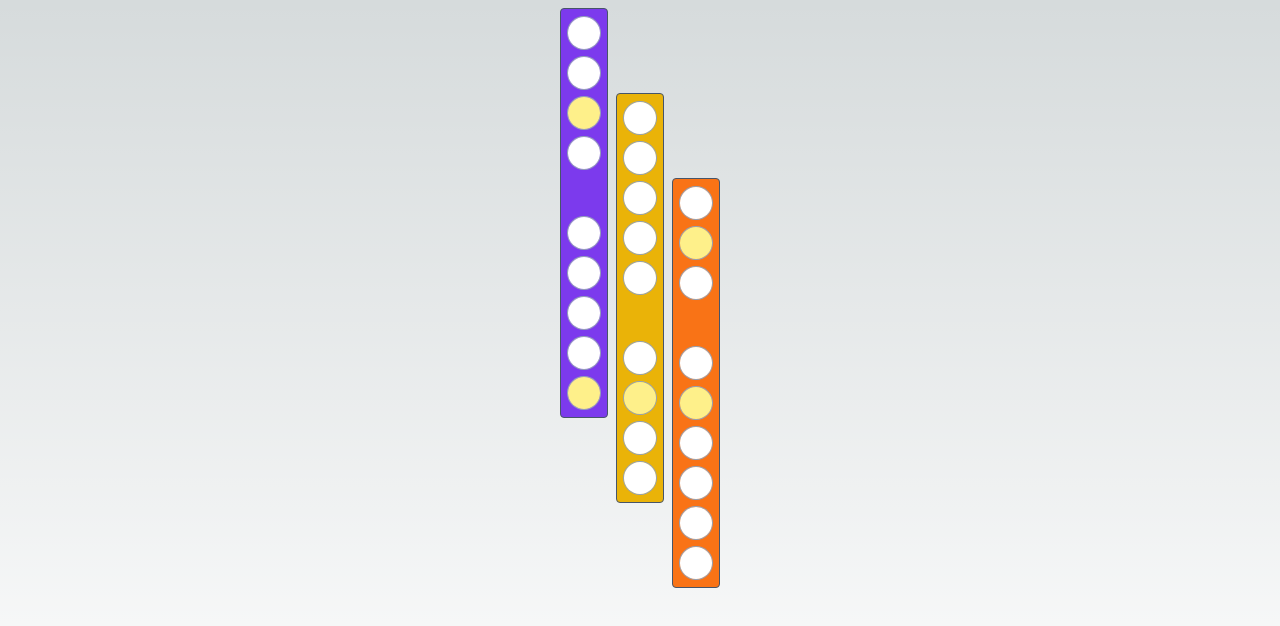
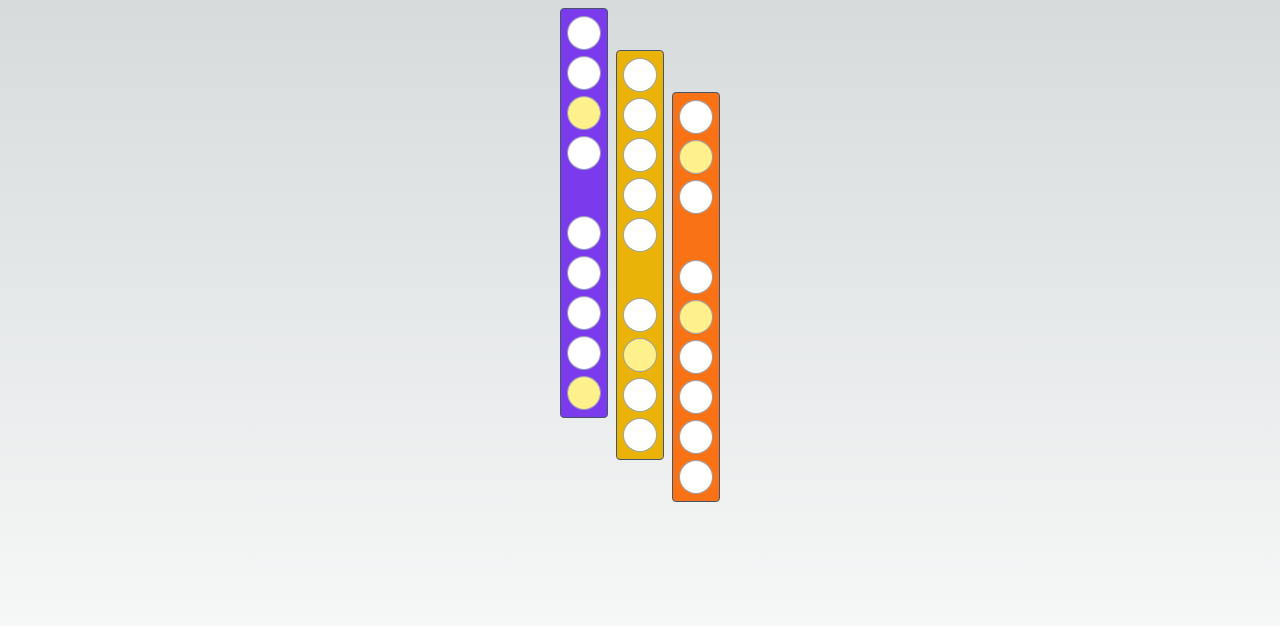
Before and after one commit to ninoM/qwinto, a Next.js app: page / in a window 1280 px wide. Shown: the top 626 px of the page. Built offline with nearby package versions, Linux system fonts and the light colour scheme.

Commit message:
Fix groups alignment

```diff
--- a/src/app/page.tsx
+++ b/src/app/page.tsx
@@ -44,7 +44,7 @@ export default function Home() {
         <Input />
         <Input special />
       </Group>
-       <Group className="mt-[85px] bg-yellow-500">
+       <Group className="mt-[42px] bg-yellow-500">
         <Input />
         <Input />
         <Input />
@@ -56,7 +56,7 @@ export default function Home() {
         <Input />
         <Input />
       </Group>
-       <Group className="mt-[170px] bg-orange-500">
+       <Group className="mt-[84px] bg-orange-500">
         <Input />
         <Input special/>
         <Input />
```
